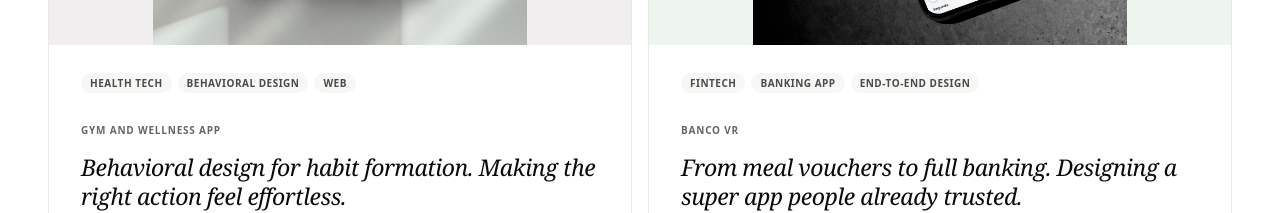
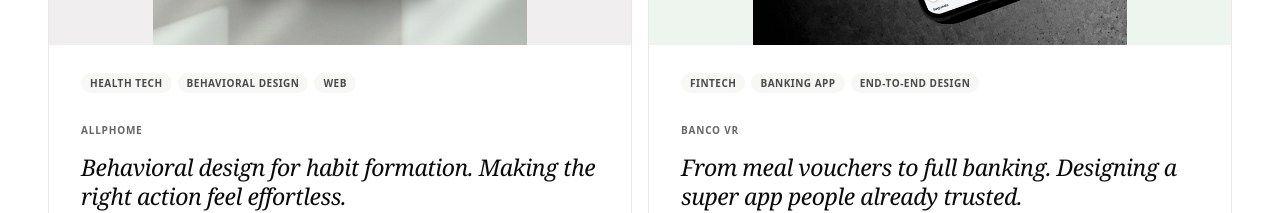
Before and after one commit to isabellegalves/isabelle-portfolio, a React (Vite) app: page / in a window 1280 px wide. Shown: the part 2460-2673 px from the top of the page. Built offline with nearby package versions, Linux system fonts and the light colour scheme.

Commit message:
fix: Allphome name + password

```diff
--- a/src/data/cases.js
+++ b/src/data/cases.js
@@ -200,11 +200,12 @@ export const cases = [
   {
     id: "05",
     slug: "gym-app",
-    company: "Gym and Wellness App",
+    company: "Allphome",
     year: "2021",
     title: "Behavioral design for habit formation. Making the right action feel effortless.",
     summary: "How focusing on the post-workout feedback loop, not just the booking flow, created an app architecture designed for retention from the ground up.",
     tags: ["Health Tech", "Behavioral Design", "Web"],
+    passwordHash: "aWdhbHZlcw==",
     metrics: [
       { n: "1", label: "Retention-focused architecture" },
       { n: "3", label: "Core habit loops designed" },
```
